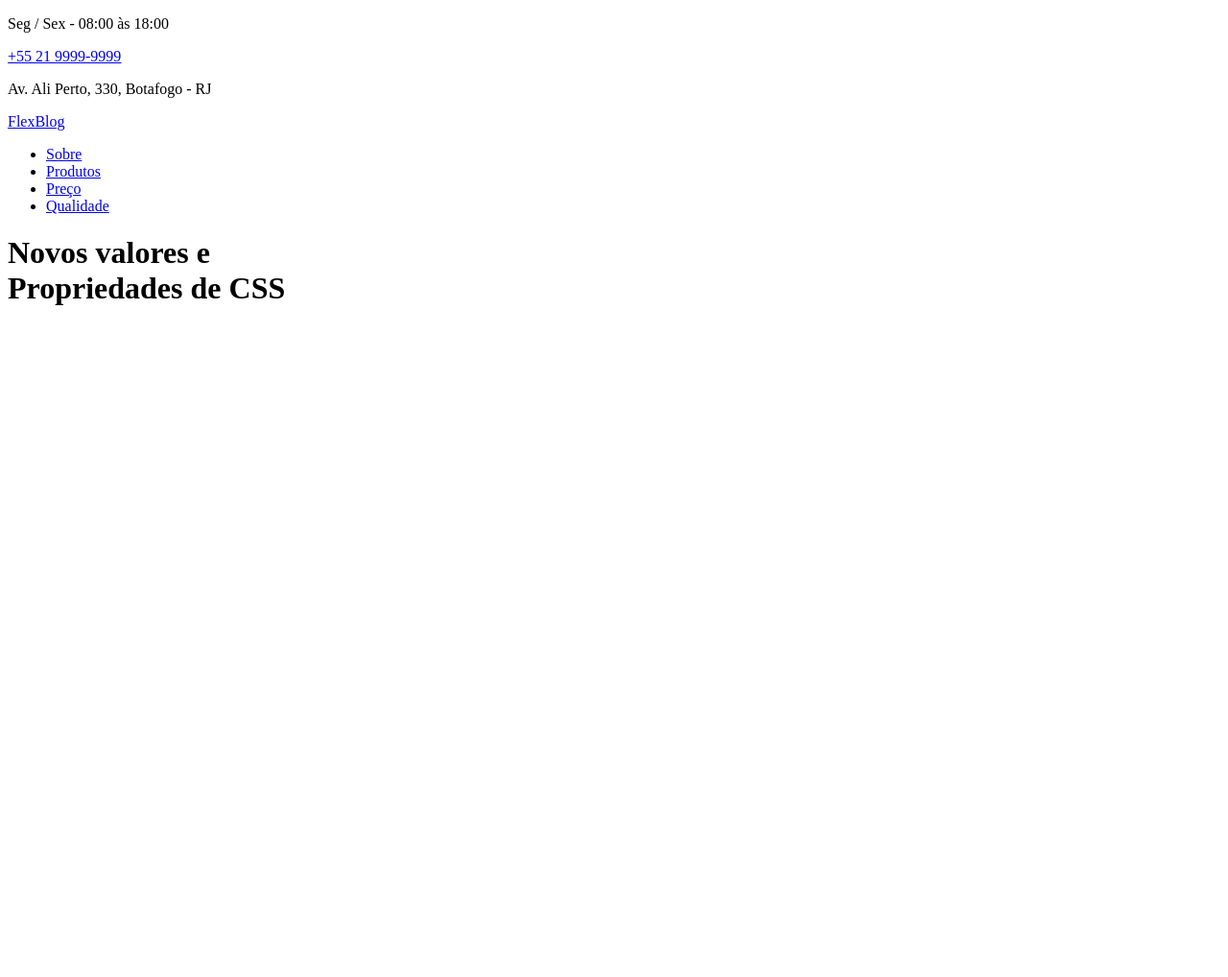
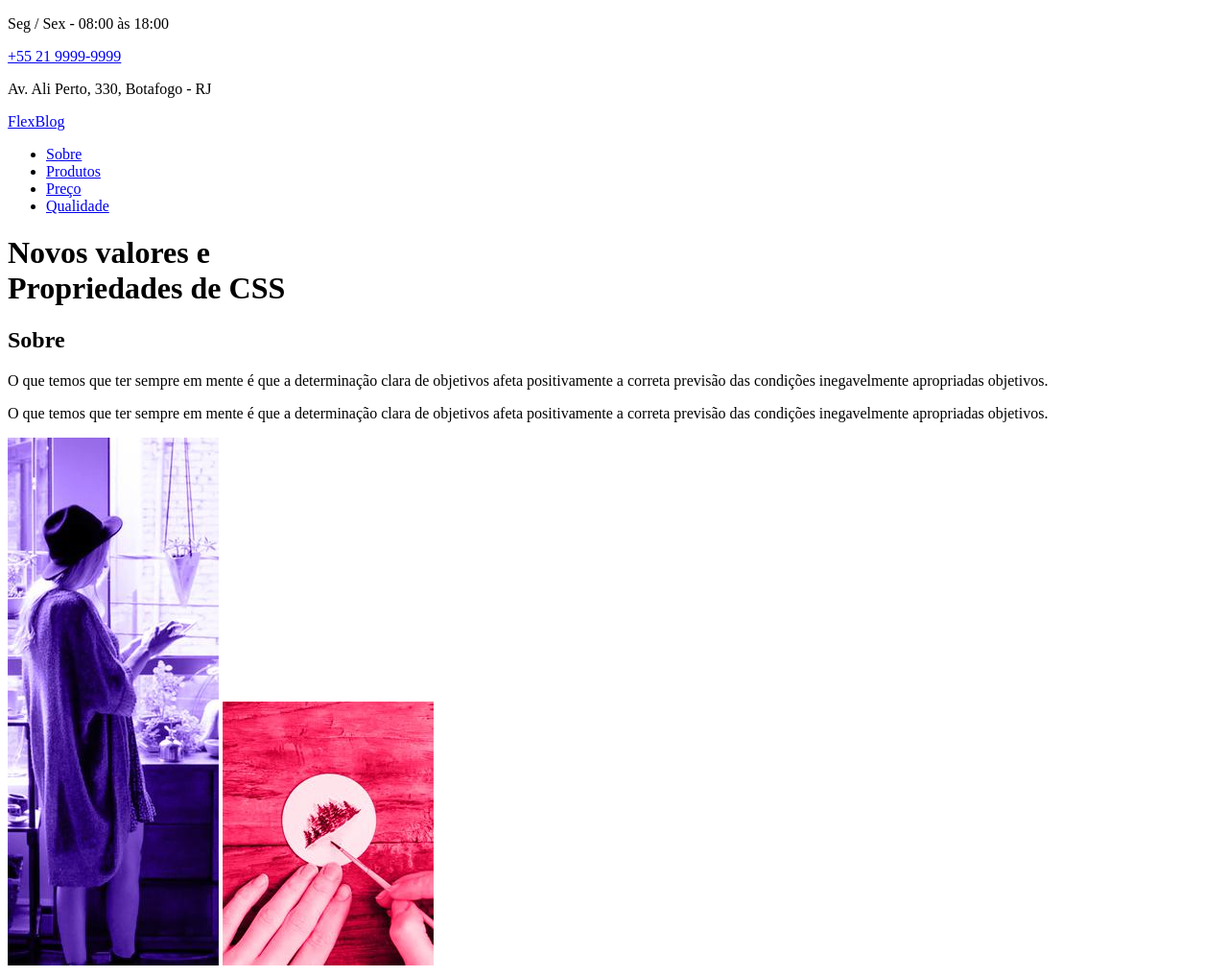
Before and after one commit to FernandNsp/Estudo-Flexbox_Flexblog, a plain HTML site: page index.html in a window 1280 px wide. Shown: the whole page at 96% size. Before the commit the page ends 800 px from the top, so only its background shows below. Drawn offline with Linux system fonts and the light colour scheme; files that its build step writes are made by us from their sources.

Commit message:
Criando seção sobre

```diff
--- a/index.html
+++ b/index.html
@@ -38,6 +38,19 @@
 
 		<main class="principal">
 			<h1 class="principal__titulo">Novos valores e <br> Propriedades de CSS</h1>
+
+			<section id="sobre" class="sobre">
+				<div class="sobre__informacoes">
+					<h2 class="sobre__titulo">Sobre</h2>
+					<p class="sobre__texto">O que temos que ter sempre em mente é que a determinação clara de objetivos afeta positivamente a correta previsão das condições inegavelmente apropriadas objetivos.</p>
+					<p class="sobre__texto">O que temos que ter sempre em mente é que a determinação clara de objetivos afeta positivamente a correta previsão das condições inegavelmente apropriadas objetivos.</p>
+				</div>
+
+				<div class="sobre__imagens">
+					<img src="./assets/img/sobre1.jpg" alt="Mulher com planta">
+					<img src="./assets/img/sobre2.jpg" alt="Pintura à mão">
+				</div>
+			</section>
 		</main>
 	</body>
 </html>
```
